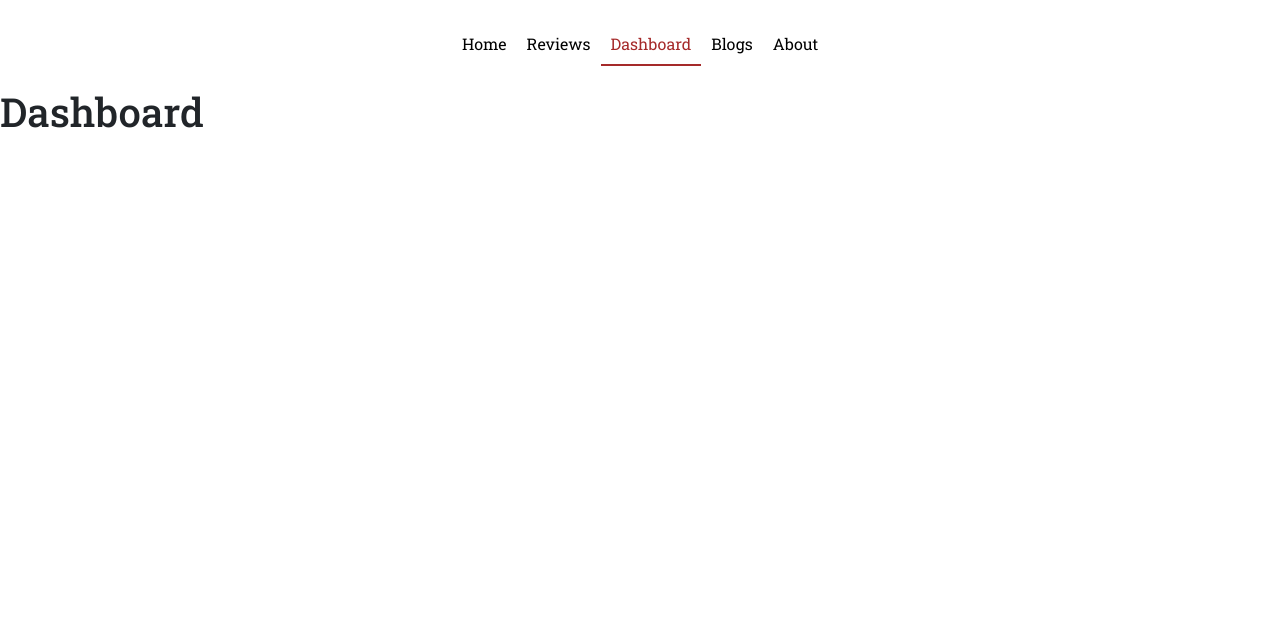
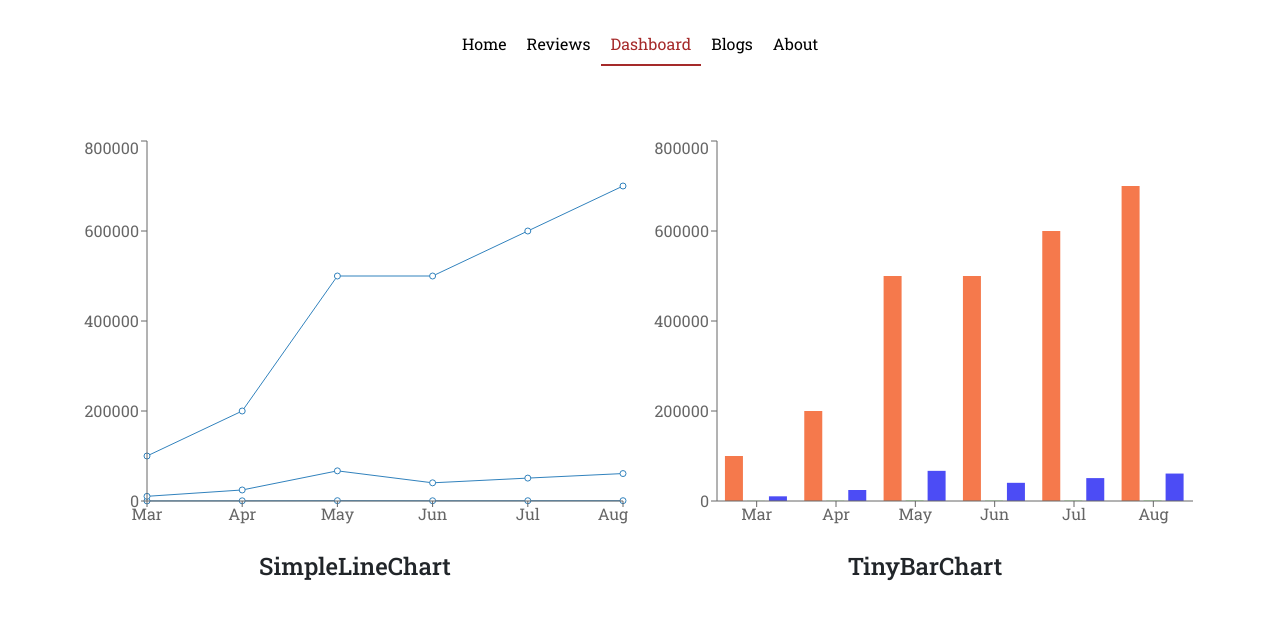
Before and after one commit to ASSiddik01/Assignment_09_Product_review, a React (Create React App) app: page /dashboard in a window 1280 px wide. Shown: the top 618 px of the page. Built offline with nearby package versions, Linux system fonts and the light colour scheme.

Commit message:
Dashboard done

```diff
--- a/src/components/Dashborad/Dashborad.js
+++ b/src/components/Dashborad/Dashborad.js
@@ -1,12 +1,88 @@
-import React from 'react';
-import './Dashborad.css'
+import React from "react";
+import { Container, Row } from "react-bootstrap";
+import {
+  Bar,
+  BarChart,
+  Line,
+  LineChart,
+  ResponsiveContainer,
+  Tooltip,
+  XAxis,
+  YAxis,
+} from "recharts";
+import "./Dashborad.css";
 
 const Dashborad = () => {
-    return (
-        <div>
-            <h1>Dashboard</h1>
+  const data = [
+    {
+      month: "Mar",
+      investment: 100000,
+      sell: 241,
+      revenue: 10401,
+    },
+    {
+      month: "Apr",
+      investment: 200000,
+      sell: 423,
+      revenue: 24500,
+    },
+    {
+      month: "May",
+      investment: 500000,
+      sell: 726,
+      revenue: 67010,
+    },
+    {
+      month: "Jun",
+      investment: 500000,
+      sell: 529,
+      revenue: 40405,
+    },
+    {
+      month: "Jul",
+      investment: 600000,
+      sell: 601,
+      revenue: 50900,
+    },
+    {
+      month: "Aug",
+      investment: 700000,
+      sell: 670,
+      revenue: 61000,
+    },
+  ];
+  return (
+    <Container>
+      <Row className="my-5">
+        <div className="col-lg-6">
+          <ResponsiveContainer width="100%" height={400}>
+            <LineChart width={150} height={400} data={data}>
+              <Line dataKey={"investment"}></Line>
+              <Line dataKey={"sell"}></Line>
+              <Line dataKey={"revenue"}></Line>
+              <XAxis dataKey="month"></XAxis>
+              <YAxis></YAxis>
+              <Tooltip></Tooltip>
+            </LineChart>
+          </ResponsiveContainer>
+          <h4 className="text-center mt-3">SimpleLineChart</h4>
         </div>
-    );
+        <div className="col-lg-6">
+          <ResponsiveContainer width="100%" height={400}>
+            <BarChart width={150} height={40} data={data}>
+              <Bar dataKey={"investment"} fill="#f5794c" />
+              <Bar dataKey={"sell"} fill="#4feb34" />
+              <Bar dataKey={"revenue"} fill="#4c4cf5" />
+              <XAxis dataKey="month"></XAxis>
+              <YAxis></YAxis>
+              <Tooltip></Tooltip>
+            </BarChart>
+          </ResponsiveContainer>
+          <h4 className="text-center mt-3">TinyBarChart</h4>
+        </div>
+      </Row>
+    </Container>
+  );
 };
 
 export default Dashborad;
```
